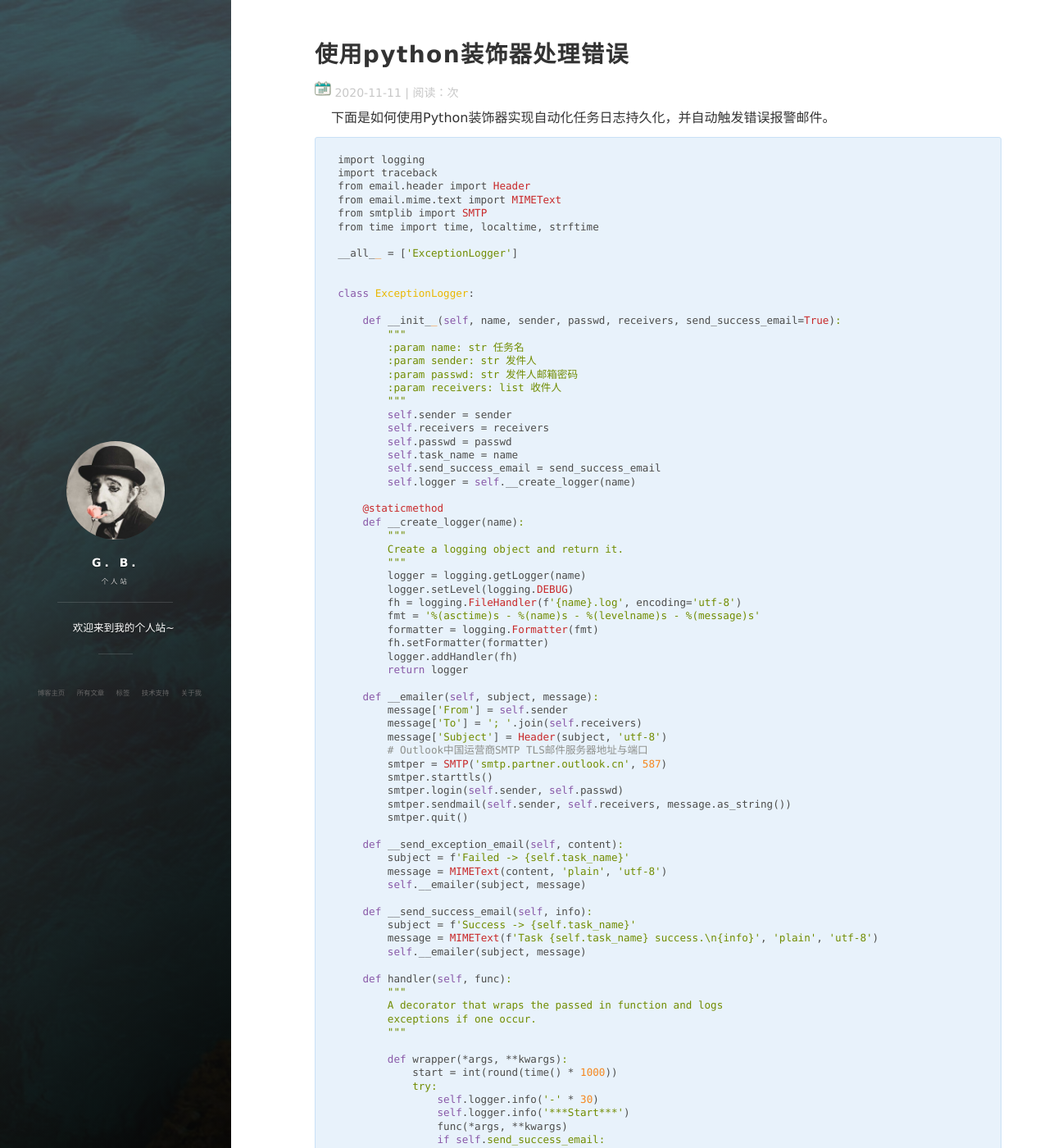
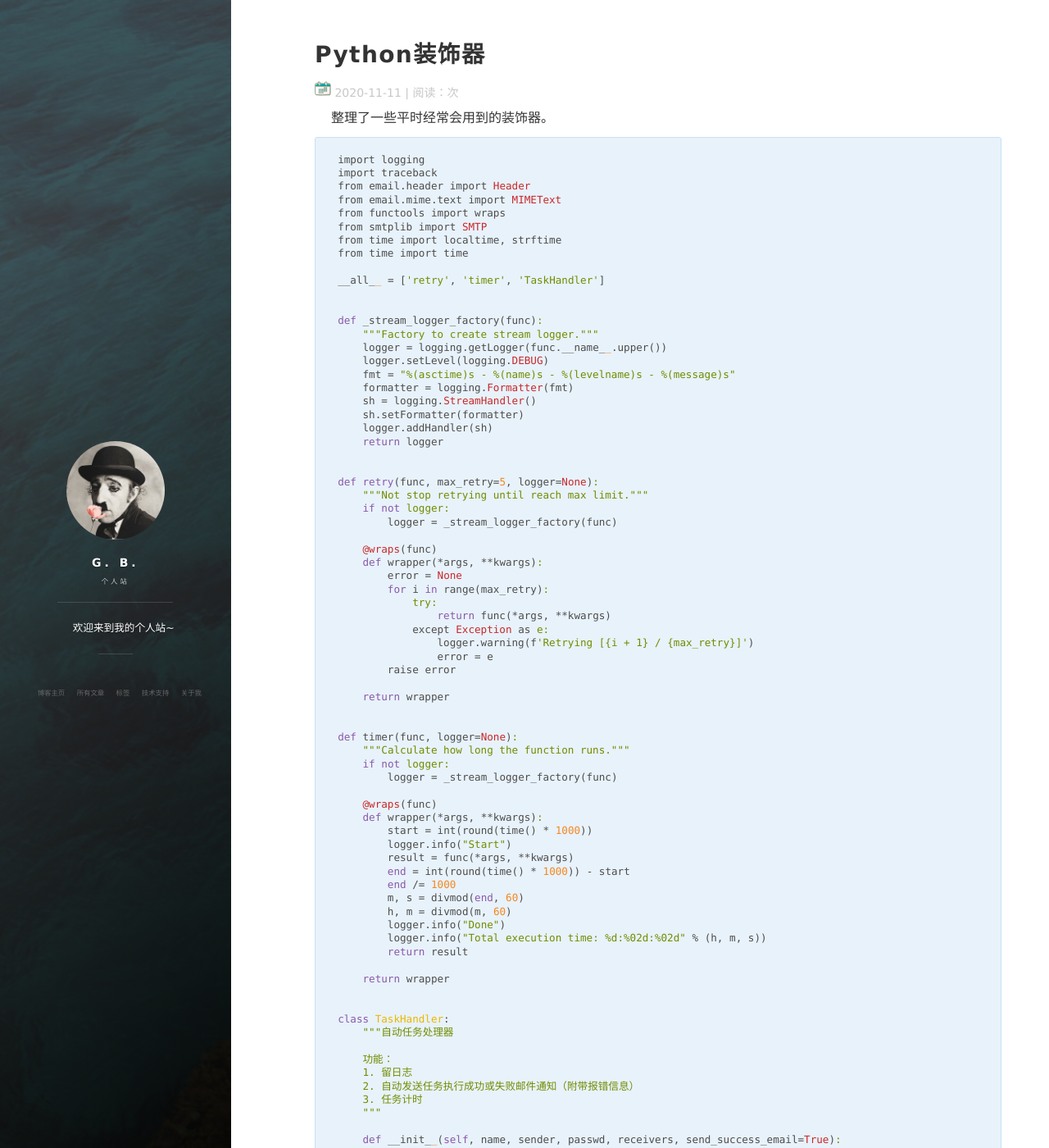
Before and after one commit to Blanket58/Blanket58.github.io, a Jekyll site: the page built from _posts/2020-11-11-python-decorator.md, in a window 1280 px wide and 1400 px high. Shown: the whole window at 82% size. Built offline with Jekyll 4.4.1, drawn with Linux system fonts in a browser that asks for light colours; nearby versions of some CDN libraries; comment, search, counter and statistics services are not loaded; some of the changed text lies outside the part shown.

Commit message:
Update 2020-11-11-python-decorator.md

````diff
--- a/_posts/2020-11-11-python-decorator.md
+++ b/_posts/2020-11-11-python-decorator.md
@@ -1,25 +1,86 @@
 ---
 layout: post
-title: "使用python装饰器处理错误"
+title: "Python装饰器"
 date: 2020-11-11
-description: "使用python装饰器实现自动化任务日志持久化，并自动触发错误报警邮件。"
+description: "一些Python装饰器"
 tag: Python
 ---
 
-下面是如何使用Python装饰器实现自动化任务日志持久化，并自动触发错误报警邮件。
+整理了一些平时经常会用到的装饰器。
 
 ```python
 import logging
 import traceback
 from email.header import Header
 from email.mime.text import MIMEText
+from functools import wraps
 from smtplib import SMTP
-from time import time, localtime, strftime
+from time import localtime, strftime
+from time import time
 
-__all__ = ['ExceptionLogger']
+__all__ = ['retry', 'timer', 'TaskHandler']
 
 
-class ExceptionLogger:
+def _stream_logger_factory(func):
+    """Factory to create stream logger."""
+    logger = logging.getLogger(func.__name__.upper())
+    logger.setLevel(logging.DEBUG)
+    fmt = "%(asctime)s - %(name)s - %(levelname)s - %(message)s"
+    formatter = logging.Formatter(fmt)
+    sh = logging.StreamHandler()
+    sh.setFormatter(formatter)
+    logger.addHandler(sh)
+    return logger
+
+
+def retry(func, max_retry=5, logger=None):
+    """Not stop retrying until reach max limit."""
+    if not logger:
+        logger = _stream_logger_factory(func)
+
+    @wraps(func)
+    def wrapper(*args, **kwargs):
+        error = None
+        for i in range(max_retry):
+            try:
+                return func(*args, **kwargs)
+            except Exception as e:
+                logger.warning(f'Retrying [{i + 1} / {max_retry}]')
+                error = e
+        raise error
+
+    return wrapper
+
+
+def timer(func, logger=None):
+    """Calculate how long the function runs."""
+    if not logger:
+        logger = _stream_logger_factory(func)
+
+    @wraps(func)
+    def wrapper(*args, **kwargs):
+        start = int(round(time() * 1000))
+        logger.info("Start")
+        result = func(*args, **kwargs)
+        end = int(round(time() * 1000)) - start
+        end /= 1000
+        m, s = divmod(end, 60)
+        h, m = divmod(m, 60)
+        logger.info("Done")
+        logger.info("Total execution time: %d:%02d:%02d" % (h, m, s))
+        return result
+
+    return wrapper
+
+
+class TaskHandler:
+    """自动任务处理器
+
+    功能：
+    1. 留日志
+    2. 自动发送任务执行成功或失败邮件通知（附带报错信息）
+    3. 任务计时
+    """
 
     def __init__(self, name, sender, passwd, receivers, send_success_email=True):
         """
@@ -60,12 +121,12 @@ class ExceptionLogger:
         smtper.sendmail(self.sender, self.receivers, message.as_string())
         smtper.quit()
 
-    def __send_exception_email(self, content):
+    def __send_exception(self, content):
         subject = f'Failed -> {self.task_name}'
         message = MIMEText(content, 'plain', 'utf-8')
         self.__emailer(subject, message)
 
-    def __send_success_email(self, info):
+    def __send_success(self, info):
         subject = f'Success -> {self.task_name}'
         message = MIMEText(f'Task {self.task_name} success.\n{info}', 'plain', 'utf-8')
         self.__emailer(subject, message)
@@ -83,11 +144,11 @@ class ExceptionLogger:
                 self.logger.info('***Start***')
                 func(*args, **kwargs)
                 if self.send_success_email:
-                    self.__send_success_email(f'Complete at {strftime("%Y-%m-%d %H:%M:%S", localtime())}.')
+                    self.__send_success(f'Complete at {strftime("%Y-%m-%d %H:%M:%S", localtime())}.')
             except Exception as e:
                 self.logger.exception(e)
-                self.__send_exception_email(str(e) + '\n' + traceback.format_exc())
-                raise RuntimeError
+                self.__send_exception(str(e) + '\n' + traceback.format_exc())
+                raise e
             finally:
                 self.logger.info('***Exit***')
                 end_ = int(round(time() * 1000)) - start
@@ -99,16 +160,14 @@ class ExceptionLogger:
         return wrapper
 ```
 
-将上面的代码保存为文件`decor.py`，在使用时，只需将其套在需要监控的函数上即可，如下：
+其中`TaskHandler`的使用方法如下：
 
 ```python
-from decor import ExceptionLogger
-
-el = ExceptionLogger(name, sender, passwd, receivers)
-logger = el.logger
+th = TaskHandler(name, sender, passwd, receivers)
+logger = th.logger
 
 
-@ el.handler
+@th.handler
 def main():
     logger.info('Test')
 
````
Also changed, not shown: other parts of _posts/2020-11-11-python-decorator.md (+1 -1 lines).
